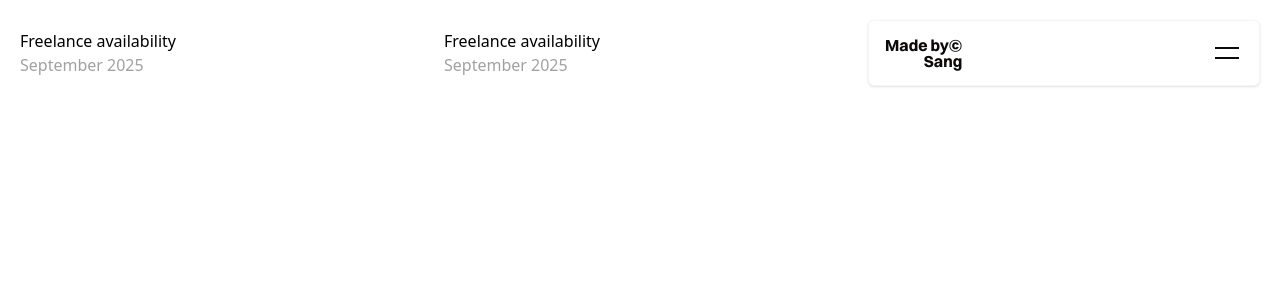
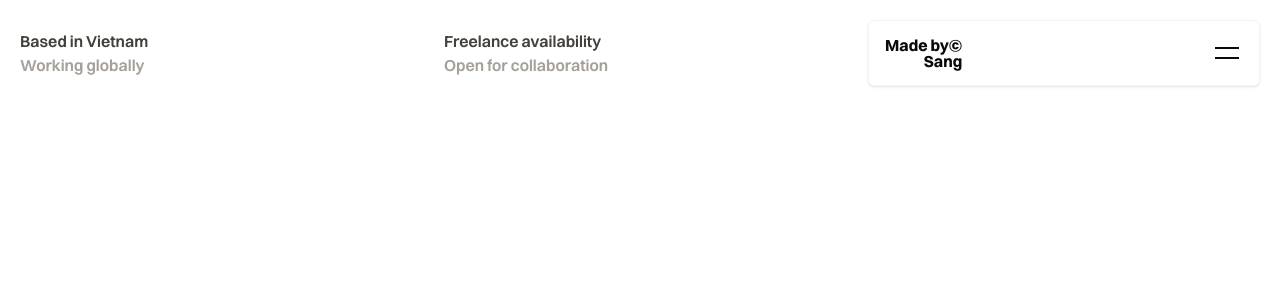
Before and after one commit to Inori2/creative-portfolio, a React (Vite) app: page / in a window 1280 px wide. Shown: the top 300 px of the page. Built offline with nearby package versions, Linux system fonts and the light colour scheme.

Commit message:
Update MenuRef & Finalize Navbar UI

```diff
--- a/src/Components/Menu.jsx
+++ b/src/Components/Menu.jsx
@@ -1,9 +1,9 @@
 import gsap from "gsap";
 import { SplitText } from "gsap/SplitText";
-import { useState, useEffect, useRef } from "react";
+import { useState, useEffect, useRef, forwardRef } from "react";
 gsap.registerPlugin(SplitText);
 
-export default function Menu() {
+const Menu = forwardRef((props, ref) => {
   const menuContainerRef = useRef(null);
   const linkRef = useRef([]);
   const buttonRef = useRef(null);
@@ -82,7 +82,10 @@ export default function Menu() {
     });
   }
   return (
-    <nav className="menu relative p-4 border border-stone-100 bg-white rounded-md min-w-xs h-fit shadow-sm w-full col-span-full lg:col-span-3">
+    <nav
+      className="menu relative p-4 border border-stone-100 bg-white rounded-md min-w-xs h-fit shadow-sm w-full col-span-full lg:col-span-3"
+      ref={ref}
+    >
       <div className="logo-container flex justify-between">
         <a
           href="/"
@@ -110,7 +113,6 @@ export default function Menu() {
         className="overflow-hidden absolute left-0 top-full mt-4 w-full border border-stone-100 bg-white rounded-md flex flex-col justify-between gap-20"
         ref={menuContainerRef}
       >
-        {" "}
         <div className="flex flex-col h-fit">
           {["Index", "Works", "Process", "Services"].map((item, i) => (
             <a
@@ -166,4 +168,6 @@ export default function Menu() {
       </div>
     </nav>
   );
-}
+});
+
+export default Menu;
--- a/src/Components/Navbar.jsx
+++ b/src/Components/Navbar.jsx
@@ -6,25 +6,25 @@ export default function Navbar() {
       <div className="navbar fixed w-screen p-5 grid grid-cols-9 gap-4 lg:gap-8 justify-center items-center overflow-visible h-[106px] z-49">
         <div className="hidden lg:block col-span-3">
           <span className="block overflow-hidden">
-            <div className="block font-medium text-[clamp(16px,1.2vw,20px)]">
-              Freelance availability
+            <div className="block font-primary text-base text-stone-700 font-semibold">
+              Based in Vietnam
             </div>
           </span>
           <span className="block overflow-hidden">
-            <div className="block font-medium text-neutral-400 text-[clamp(16px,1.2vw,20px)]">
-              September 2025
+            <div className="block font-primary text-base text-stone-400 font-semibold">
+              Working globally
             </div>
           </span>
         </div>
         <div className="hidden lg:block col-span-3">
           <span className="block overflow-hidden">
-            <div className="block font-medium text-[clamp(16px,1.2vw,20px)]">
+            <div className="block font-primary text-base text-stone-700 font-semibold">
               Freelance availability
             </div>
           </span>
           <span className="block overflow-hidden">
-            <div className="block font-medium text-neutral-400 text-[clamp(16px,1.2vw,20px)]">
-              September 2025
+            <div className="block font-primary text-base text-stone-400 font-semibold">
+              Open for collaboration
             </div>
           </span>
         </div>
```
